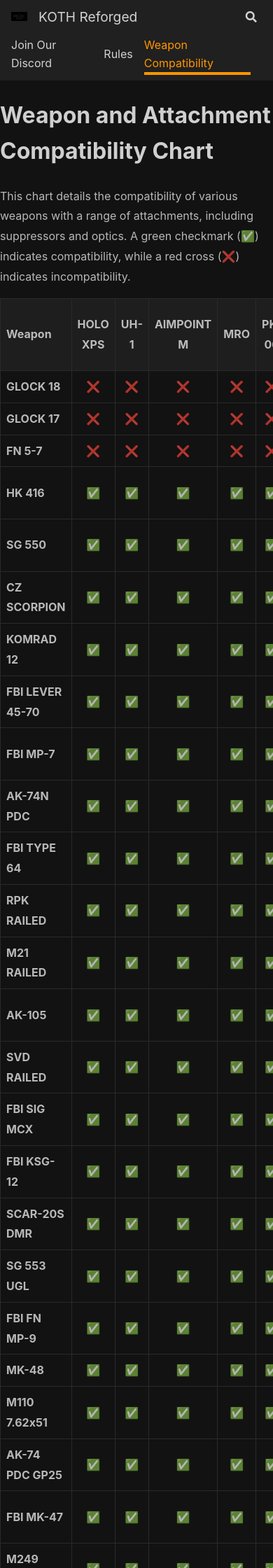
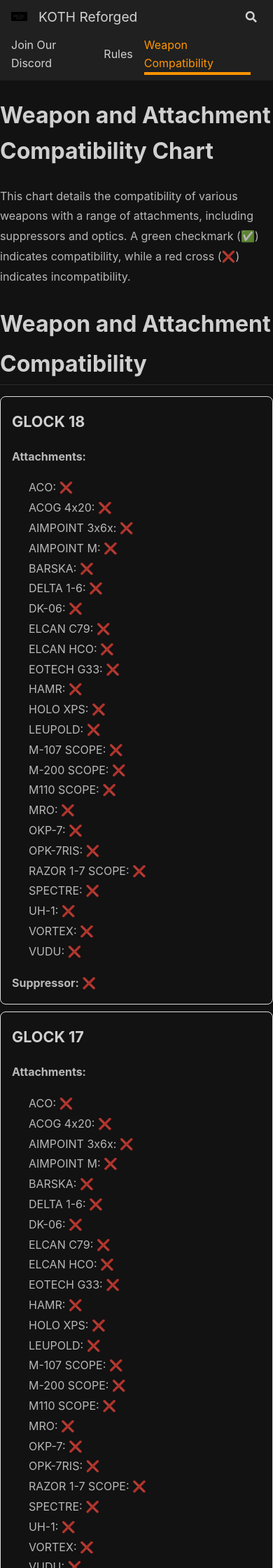
Before and after one commit to JustCue/KOTH, a Jekyll site: the page built from Weapon_Compatability.md, in a window 390 px wide. Shown: the top 2240 px of the page at 70% size. Built offline with Jekyll 4.4.1, drawn with Linux system fonts in a browser that asks for light colours; nearby versions of some CDN libraries; some of the changed text lies outside the part shown.

Commit message:
Add files via upload

```diff
--- a/Weapon_Compatability.md
+++ b/Weapon_Compatability.md
@@ -32,38 +31,111 @@
 
 This chart details the compatibility of various weapons with a range of attachments, including suppressors and optics. A green checkmark (✅) indicates compatibility, while a red cross (❌) indicates incompatibility.
 
-| Weapon | HOLO XPS| UH-1 | AIMPOINT M | MRO | PK-06 | BARSKA | ACO | OPK-7RIS | ECLAN HCO | DELTA POINT | ACOG 4x20 | ECLAN C79 | EOTECH G33 | AIMPOINT 3x6x | HAMR | SPECTRE | VUDU | LEUPOLD | VORTEX | M110 SCOPE | M-107 SCOPE | M-200 SCOPE | RAZOR 1-3 SCOPE | Suppressor |
-| :--- | :---: | :---: | :---: | :---: | :---: | :---: | :---: | :---: | :---: | :---: | :---: | :---: | :---: | :---: | :---: | :---: | :---: | :---: | :---: | :---: | :---: | :---: | :---: | :--- |
-| **GLOCK 18**  | ❌ | ❌ | ❌ | ❌ | ❌ | ❌ | ❌ | ❌ | ❌ | ❌ | ❌ | ❌ | ❌ | ❌ | ❌ | ❌ | ❌ | ❌ | ❌ | ❌ | ❌ | ❌ | ❌ | NA |
-| **GLOCK 17** | ❌ | ❌ | ❌ | ❌ | ❌ | ❌ | ❌ | ❌ | ❌ | ❌ | ❌ | ❌ | ❌ | ❌ | ❌ | ❌ | ❌ | ❌ | ❌ | ❌ | ❌ | ❌ | ❌ | NA |
-| **FN 5-7** | ❌ | ❌ | ❌ | ❌ | ❌ | ❌ | ❌ | ❌ | ❌ | ❌ | ❌ | ❌ | ❌ | ❌ | ❌ | ❌ | ❌ | ❌ | ❌ | ❌ | ❌ | ❌ | ❌ | NA |
-| **HK 416** | ✅ | ✅ | ✅ | ✅ | ✅ | ✅ | ✅ | ✅ | ✅ | ✅ | ✅ | ✅ | ✅ | ✅ | ✅ | ✅ | ✅ | ✅ | ✅ | ✅ | ✅ | ✅ | ✅ | NT4 SUPPRESSOR |
-| **SG 550** | ✅ | ✅ | ✅ | ✅ | ✅ | ✅ | ✅ | ✅ | ✅ | ✅ | ✅ | ✅ | ✅ | ✅ | ✅ | ✅ | ✅ | ✅ | ✅ | ✅ | ✅ | ✅ | ✅ | ROTEX SIG SUPPRESSOR |
-| **CZ SCORPION** | ✅ | ✅ | ✅ | ✅ | ✅ | ✅ | ✅ | ✅ | ✅ | ✅ | ✅ | ✅ | ✅ | ✅ | ✅ | ✅ | ❌ | ❌ | ❌ | ❌ | ❌ | ❌ | ❌ | GENERIC 9MM |
-| **KOMRAD 12** | ✅ | ✅ | ✅ | ✅ | ✅ | ✅ | ✅ | ✅ | ✅ | ✅ | ✅ | ✅ | ✅ | ✅ | ✅ | ✅ | ❌ | ❌ | ❌ | ❌ | ❌ | ❌ | ❌ | NA |
-| **FBI LEVER 45-70** | ✅ | ✅ | ✅ | ✅ | ✅ | ✅ | ✅ | ✅ | ✅ | ✅ | ✅ | ✅ | ✅ | ✅ | ✅ | ✅ | ✅ | ✅ | ✅ | ✅ | ✅ | ✅ | ✅ | NA |
-| **FBI MP-7** | ✅ | ✅ | ✅ | ✅ | ✅ | ✅ | ✅ | ✅ | ✅ | ✅ | ✅ | ✅ | ✅ | ✅ | ✅ | ✅ | ❌ | ❌ | ❌ | ❌ | ❌ | ❌ | ❌ | M16 SUPPRESSOR |
-| **AK-74N PDC** | ✅ | ✅ | ✅ | ✅ | ✅ | ✅ | ✅ | ✅ | ✅ | ✅ | ✅ | ✅ | ✅ | ✅ | ✅ | ✅ | ✅ | ✅ | ✅ | ✅ | ✅ | ✅ | ✅ | PBS4 SUPPRESSOR |
-| **FBI TYPE 64** | ✅ | ✅ | ✅ | ✅ | ✅ | ✅ | ✅ | ✅ | ✅ | ✅ | ✅ | ✅ | ✅ | ✅ | ✅ | ✅ | ✅ | ✅ | ✅ | ✅ | ✅ | ✅ | ✅ | NA |
-| **RPK RAILED** | ✅ | ✅ | ✅ | ✅ | ✅ | ✅ | ✅ | ✅ | ✅ | ✅ | ✅ | ✅ | ✅ | ✅ | ✅ | ✅ | ✅ | ✅ | ✅ | ✅ | ✅ | ✅ | ✅ | PBS4 SUPPRESSOR |
-| **M21 RAILED** | ✅ | ✅ | ✅ | ✅ | ✅ | ✅ | ✅ | ✅ | ✅ | ✅ | ✅ | ✅ | ✅ | ✅ | ✅ | ✅ | ✅ | ✅ | ✅ | ✅ | ✅ | ✅ | ✅ | M110 SUPPRESSOR |
-| **AK-105** | ✅ | ✅ | ✅ | ✅ | ✅ | ✅ | ✅ | ✅ | ✅ | ✅ | ✅ | ✅ | ✅ | ✅ | ✅ | ✅ | ✅ | ✅ | ✅ | ✅ | ✅ | ✅ | ✅ | AK105 SUPPRESSOR |
-| **SVD RAILED** | ✅ | ✅ | ✅ | ✅ | ✅ | ✅ | ✅ | ✅ | ✅ | ✅ | ✅ | ✅ | ✅ | ✅ | ✅ | ✅ | ✅ | ✅ | ✅ | ✅ | ✅ | ✅ | ✅ | NA |
-| **FBI SIG MCX** | ✅ | ✅ | ✅ | ✅ | ✅ | ✅ | ✅ | ✅ | ✅ | ✅ | ✅ | ✅ | ✅ | ✅ | ✅ | ✅ | ✅ | ✅ | ✅ | ✅ | ✅ | ✅ | ✅ | MCX SUPPRESSOR |
-| **FBI KSG-12** | ✅ | ✅ | ✅ | ✅ | ✅ | ✅ | ✅ | ✅ | ✅ | ✅ | ✅ | ✅ | ✅ | ✅ | ✅ | ✅ | ✅ | ✅ | ✅ | ❌ | ❌ | ❌ | ❌ | NA |
-| **SCAR-20S DMR**| ✅ | ✅ | ✅ | ✅ | ✅ | ✅ | ✅ | ✅ | ✅ | ✅ | ✅ | ✅ | ✅ | ✅ | ✅ | ✅ | ✅ | ✅ | ✅ | ✅ | ✅ | ✅ | ✅ | SCAR-20 SUPPRESSOR |
-| **SG 553 UGL** | ✅ | ✅ | ✅ | ✅ | ✅ | ✅ | ✅ | ✅ | ✅ | ✅ | ✅ | ✅ | ✅ | ✅ | ✅ | ✅ | ✅ | ✅ | ✅ | ✅ | ✅ | ✅ | ✅ | ROTEX SIG SUPPRESSOR |
-| **FBI FN MP-9** | ✅ | ✅ | ✅ | ✅ | ✅ | ✅ | ✅ | ✅ | ✅ | ✅ | ❌ | ❌ | ❌ | ❌ | ❌ | ❌ | ❌ | ❌ | ❌ | ❌ | ❌ | ❌ | ❌ | NA |
-| **MK-48** | ✅ | ✅ | ✅ | ✅ | ✅ | ✅ | ✅ | ✅ | ✅ | ✅ | ✅ | ✅ | ✅ | ✅ | ✅ | ✅ | ✅ | ✅ | ✅ | ✅ | ✅ | ✅ | ✅ | NA |
-| **M110 7.62x51**| ✅ | ✅ | ✅ | ✅ | ✅ | ✅ | ✅ | ✅ | ✅ | ✅ | ✅ | ✅ | ✅ | ✅ | ✅ | ✅ | ✅ | ✅ | ✅ | ✅ | ✅ | ✅ | ✅ | M110 SUPPRESSOR |
-| **AK-74 PDC GP25**| ✅ | ✅ | ✅ | ✅ | ✅ | ✅ | ✅ | ✅ | ✅ | ✅ | ✅ | ✅ | ✅ | ✅ | ✅ | ✅ | ✅ | ✅ | ✅ | ✅ | ✅ | ✅ | ✅ | PBS4 SUPPRESSOR |
-| **FBI MK-47** | ✅ | ✅ | ✅ | ✅ | ✅ | ✅ | ✅ | ✅ | ✅ | ✅ | ✅ | ✅ | ✅ | ✅ | ✅ | ✅ | ✅ | ✅ | ✅ | ✅ | ✅ | ✅ | ✅ | MK-47 SUPPRESSOR |
-| **M249 RAILED** | ✅ | ✅ | ✅ | ✅ | ✅ | ✅ | ✅ | ✅ | ✅ | ✅ | ✅ | ✅ | ✅ | ✅ | ✅ | ✅ | ✅ | ✅ | ✅ | ✅ | ✅ | ✅ | ✅ | NA |
-| **FBI AA-12** | ✅ | ✅ | ✅ | ✅ | ✅ | ✅ | ✅ | ✅ | ✅ | ✅ | ✅ | ✅ | ✅ | ✅ | ✅ | ✅ | ✅ | ✅ | ✅ | ❌ | ❌ | ❌ | ❌ | NA |
-| **MAR-10** | ✅ | ✅ | ✅ | ✅ | ✅ | ✅ | ✅ | ✅ | ✅ | ✅ | ✅ | ✅ | ✅ | ✅ | ✅ | ✅ | ✅ | ✅ | ✅ | ✅ | ✅ | ✅ | ✅ | MAR-10 SUPPRESSOR |
-| **PKM RAILED** | ✅ | ✅ | ✅ | ✅ | ✅ | ✅ | ✅ | ✅ | ✅ | ✅ | ✅ | ✅ | ✅ | ✅ | ✅ | ✅ | ✅ | ✅ | ✅ | ✅ | ✅ | ✅ | ✅ | PKM RAIL SUPPRESSOR |
-| **HONEY BADGER**| ✅ | ✅ | ✅ | ✅ | ✅ | ✅ | ✅ | ✅ | ✅ | ✅ | ✅ | ✅ | ✅ | ✅ | ✅ | ✅ | ✅ | ✅ | ✅ | ✅ | ✅ | ✅ | ✅ | ALREADY SUPPRESSED |
-| **FBI FN P90** | ✅ | ✅ | ✅ | ✅ | ✅ | ✅ | ✅ | ✅ | ✅ | ✅ | ❌ | ❌ | ❌ | ❌ | ❌ | ❌ | ❌ | ❌ | ❌ | ❌ | ❌ | ❌ | ❌ | P90 SUPPRESSOR |
-| **BARRETT M-82**| ✅ | ✅ | ✅ | ✅ | ✅ | ✅ | ✅ | ✅ | ✅ | ✅ | ✅ | ✅ | ✅ | ✅ | ✅ | ✅ | ✅ | ✅ | ✅ | ✅ | ✅ | ✅ | ✅ | NA |
-| **AS-50** | ✅ | ✅ | ✅ | ✅ | ✅ | ✅ | ✅ | ✅ | ✅ | ✅ | ✅ | ✅ | ✅ | ✅ | ✅ | ✅ | ✅ | ✅ | ✅ | ✅ | ✅ | ✅ | ✅ | NA |
-| **CHEYTAC 408**| ✅ | ✅ | ✅ | ✅ | ✅ | ✅ | ✅ | ✅ | ✅ | ✅ | ✅ | ✅ | ✅ | ✅ | ✅ | ✅ | ✅ | ✅ | ✅ | ✅ | ✅ | ✅ | ✅ | NA |
+# Weapon and Attachment Compatibility
+
+
+<style>
+/* Responsive visibility for mobile vs desktop */
+@media (min-width: 768px) {
+  .mobile-view { display: none; }
+  .desktop-view { display: block; }
+}
+@media (max-width: 767px) {
+  .mobile-view { display: block; }
+  .desktop-view { display: none; }
+}
+
+/* Desktop table styling */
+table {
+  width: 100%;
+  max-width: 100%;
+  border-collapse: collapse;
+  table-layout: fixed;
+  word-wrap: break-word;
+}
+th, td {
+  border: 1px solid #ddd;
+  padding: 8px;
+  text-align: center;
+  overflow-wrap: break-word;
+  word-break: break-word;
+}
+thead {
+  background-color: #f2f2f2;
+}
+</style>
+
+{% comment %}
+Dynamically extract all unique attachment keys
+{% endcomment %}
+{% assign all_keys = "" %}
+{% for item in site.data.weapon_compatibility %}
+  {% for key in item.attachments %}
+    {% unless all_keys contains key[0] %}
+      {% assign all_keys = all_keys | append: key[0] | append: "," %}
+    {% endunless %}
+  {% endfor %}
+{% endfor %}
+{% assign attachment_keys = all_keys | split: "," | uniq | sort %}
+{% assign attachment_keys = attachment_keys | reject: "" %}
+
+<div class="desktop-view">
+  <table>
+    <thead>
+      <tr>
+        <th>Weapon</th>
+        {% for key in attachment_keys %}
+          <th>{{ key | replace: '_', ' ' }}</th>
+        {% endfor %}
+        <th>Suppressor</th>
+      </tr>
+    </thead>
+    <tbody>
+      {% for item in site.data.weapon_compatibility %}
+      <tr>
+        <td><strong>{{ item.weapon }}</strong></td>
+        {% for key in attachment_keys %}
+          <td>
+            {% if item.attachments[key] == true %}
+              ✅
+            {% else %}
+              ❌
+            {% endif %}
+          </td>
+        {% endfor %}
+        <td>
+          {% if item.suppressor != "NA" %}
+            ✅ ({{ item.suppressor }})
+          {% else %}
+            ❌
+          {% endif %}
+        </td>
+      </tr>
+      {% endfor %}
+    </tbody>
+  </table>
+</div>
+
+<div class="mobile-view">
+  {% for item in site.data.weapon_compatibility %}
+  <div style="border: 1px solid #ddd; border-radius: 8px; padding: 16px; margin: 10px 0; box-shadow: 0 2px 5px rgba(0,0,0,0.1);">
+    <h3 style="margin-top: 0;">{{ item.weapon }}</h3>
+
+    <div><strong>Attachments:</strong></div>
+    <ul style="list-style: none; padding: 0;">
+      {% for key in attachment_keys %}
+        <li>{{ key | replace: '_', ' ' }}: {% if item.attachments[key] == true %}✅{% else %}❌{% endif %}</li>
+      {% endfor %}
+    </ul>
+
+    <div>
+      <strong>Suppressor:</strong>
+      {% if item.suppressor != "NA" %}
+        ✅ ({{ item.suppressor }})
+      {% else %}
+        ❌
+      {% endif %}
+    </div>
+  </div>
+  {% endfor %}
+</div>
```
Also changed, not shown: other parts of Weapon_Compatability.md (+0 -1 lines).
